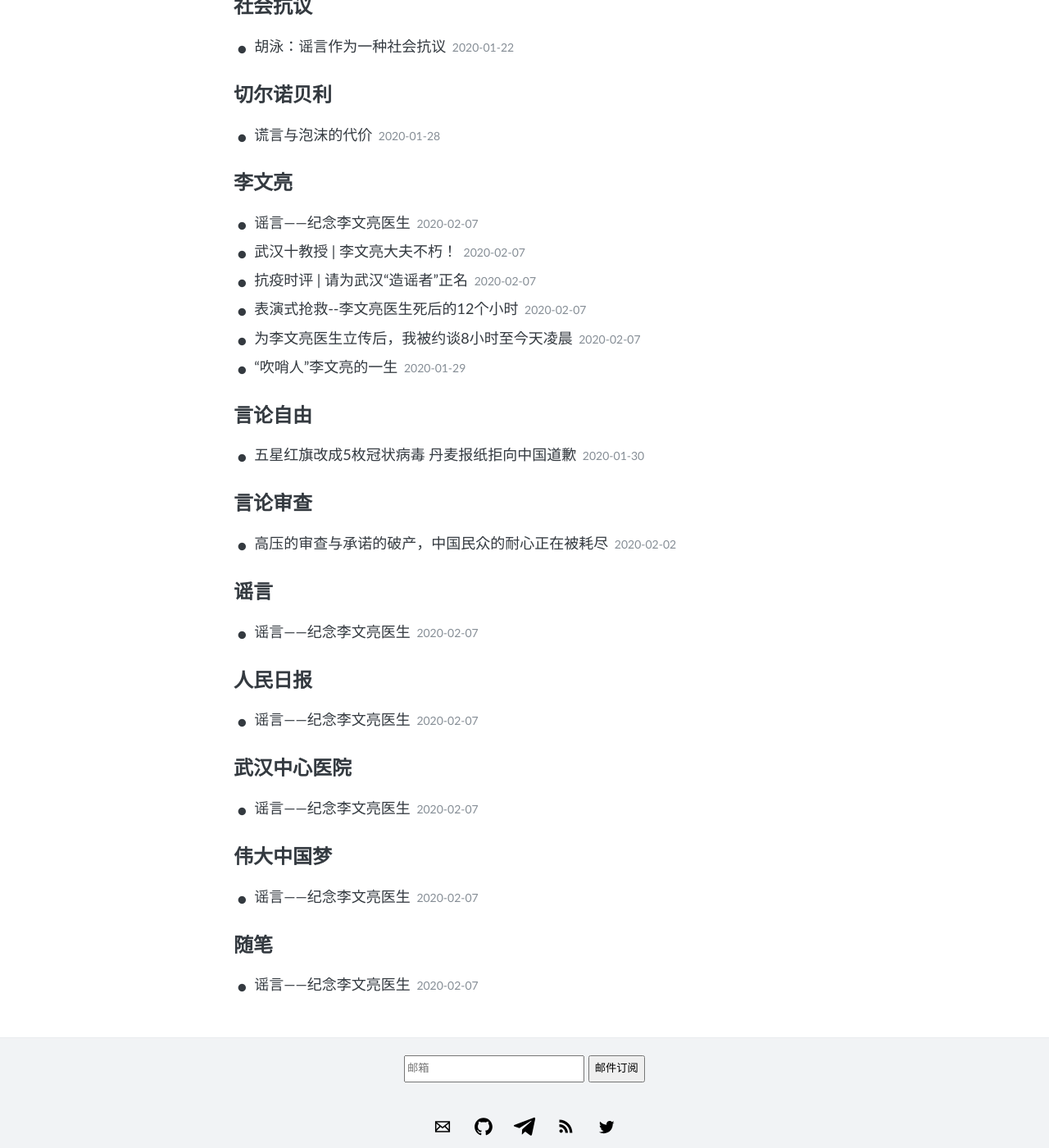
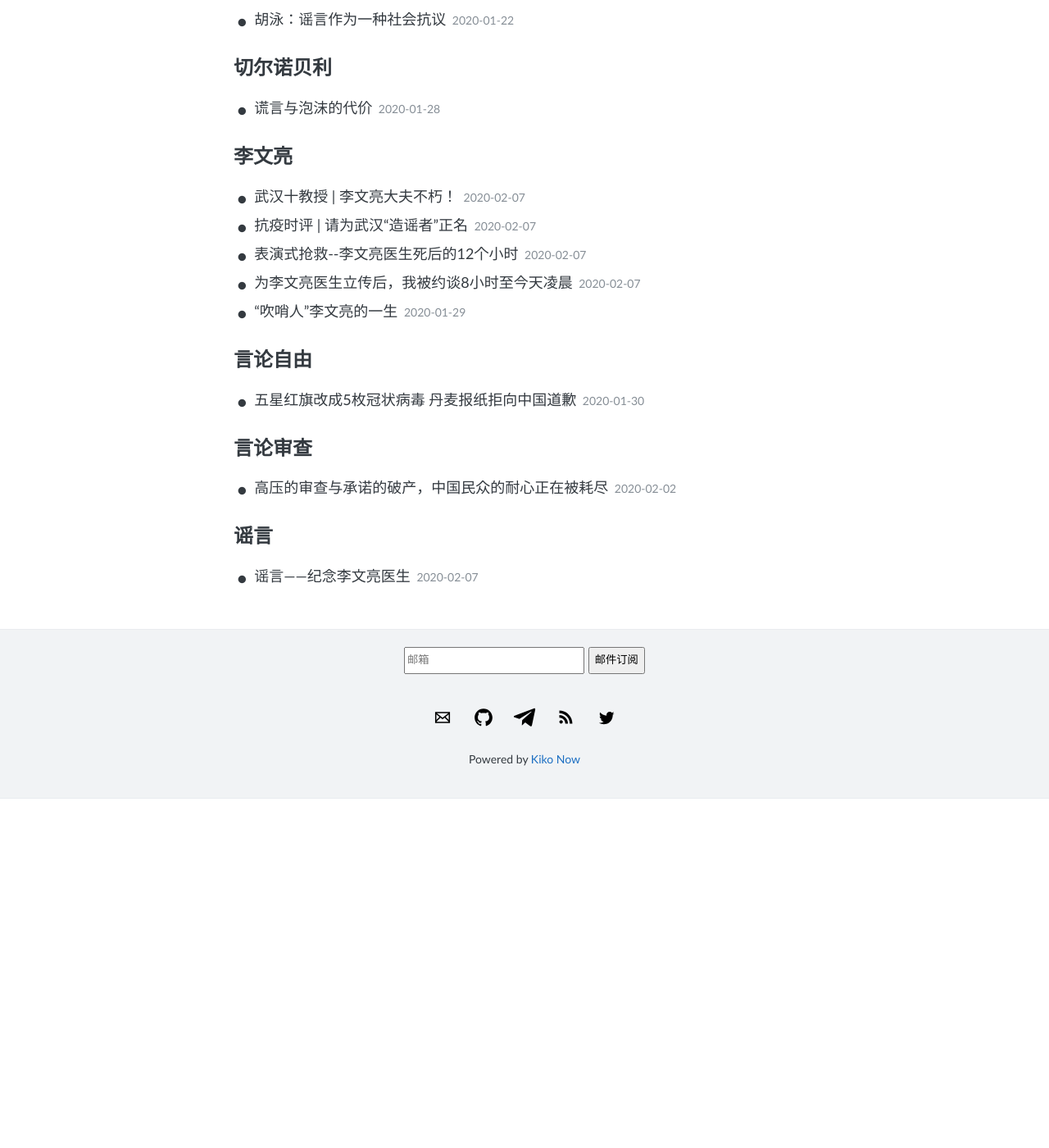
Before and after one commit to Terminus2049/Terminus2049.github.io, a Jekyll site: the page built from tags.html, in a window 1280 px wide and 1400 px high, scrolled down 35953 px. Shown: the whole window at 82% size. Built offline with Jekyll 4.4.1, drawn with Linux system fonts in a browser that asks for light colours; after the commit the page ends 36927 px from its top, so only the background shows below that; some of the changed text lies outside the part shown.

Commit message:
Update 2020-02-07-yaoyan-jinianliwenliangyisheng.md

```diff
--- a/_posts/2020-02-07-yaoyan-jinianliwenliangyisheng.md
+++ b/_posts/2020-02-07-yaoyan-jinianliwenliangyisheng.md
@@ -1,15 +1,8 @@
 ---
 title: 谣言——纪念李文亮医生
 date: 2020-02-07
-tags:
-    - 谣言
-    - 李文亮
-    - 人民日报
-    - 武汉中心医院
-    - 伟大中国梦
-    - 随笔
-categories:
-    随笔
+tags: 谣言
+categories: Archive
 image_feature: "https://www.jiyang00.cn/images/rumor.jpg"
 ---
 
@@ -29,9 +22,6 @@ image_feature: "https://www.jiyang00.cn/images/rumor.jpg"
 >我知道，我这篇“谣言”会埋没在众多“真正”的声音中，但是没有关系，李文亮告诉了我一句话。
 >
 >“一个健康的社会不该只有一种声音。”
-
-
-
 
 
 #### 【正文】
@@ -73,11 +63,6 @@ image_feature: "https://www.jiyang00.cn/images/rumor.jpg"
 
 “一个健康的社会不该只有一种声音。”
 
-
-
-
-
 二零二零年二月七日
 
-我的博客：
-~[谣言——纪念李文亮医生](https://www.jiyang00.cn/2020/02/01/rumor/#comments)~~
+我的博客：[谣言——纪念李文亮医生](https://www.jiyang00.cn/2020/02/01/rumor/#comments)
```
